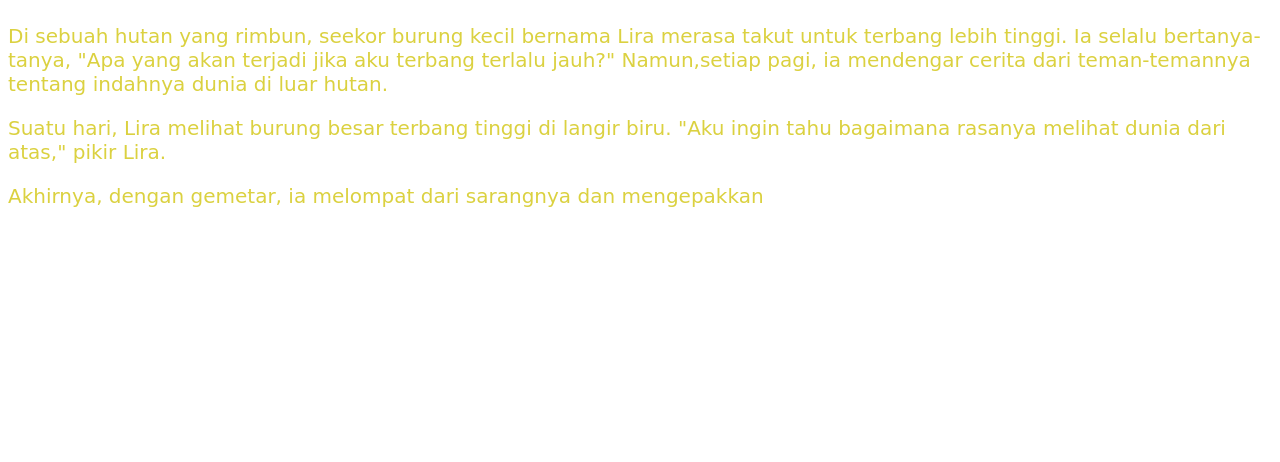
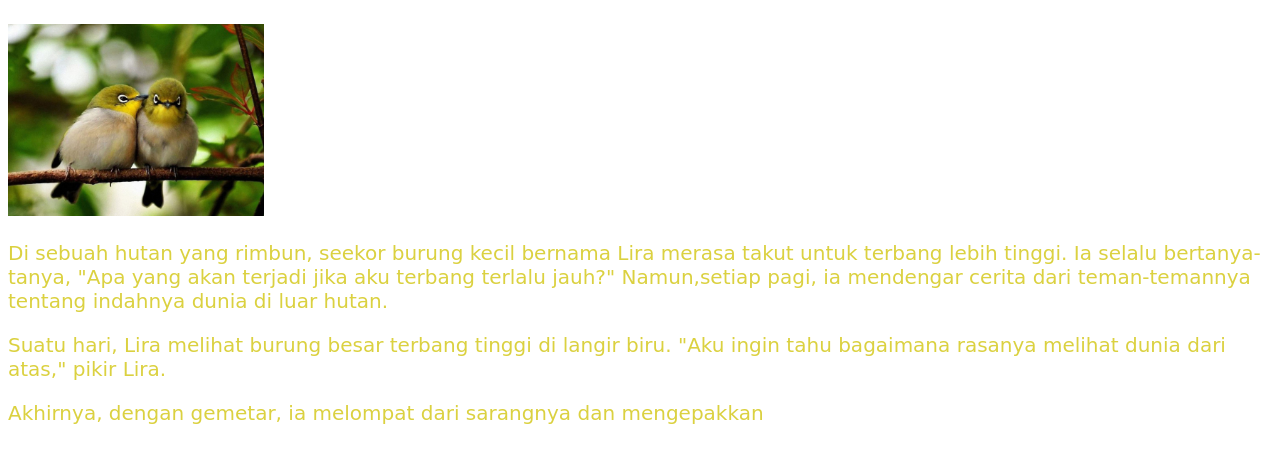
Before and after one commit to leonita-web/MyFirstWeb, a plain HTML site: page index.html in a window 1280 px wide. Shown: the part 76-538 px from the top of the page. Drawn offline with Linux system fonts and the light colour scheme.

Commit message:
Update index.html

```diff
--- a/index.html
+++ b/index.html
@@ -9,6 +9,7 @@
     <body>
         <header class="letter">
             <h1> Perjalanan Sang Burung Kecil</h1>
+             <img src="img/burung.jpg" width="256px">
 <p> Di sebuah hutan yang rimbun, seekor burung kecil bernama Lira merasa takut untuk terbang lebih tinggi. Ia selalu bertanya-tanya, "Apa yang akan terjadi jika aku terbang terlalu jauh?"  Namun,setiap pagi, ia mendengar cerita dari teman-temannya tentang indahnya dunia di luar hutan.</p>
 <p> Suatu hari, Lira melihat burung besar terbang tinggi di langir biru. "Aku ingin tahu bagaimana rasanya melihat dunia dari atas," pikir Lira. </p>
 <p> Akhirnya, dengan gemetar, ia melompat dari sarangnya dan mengepakkan </p>
```
